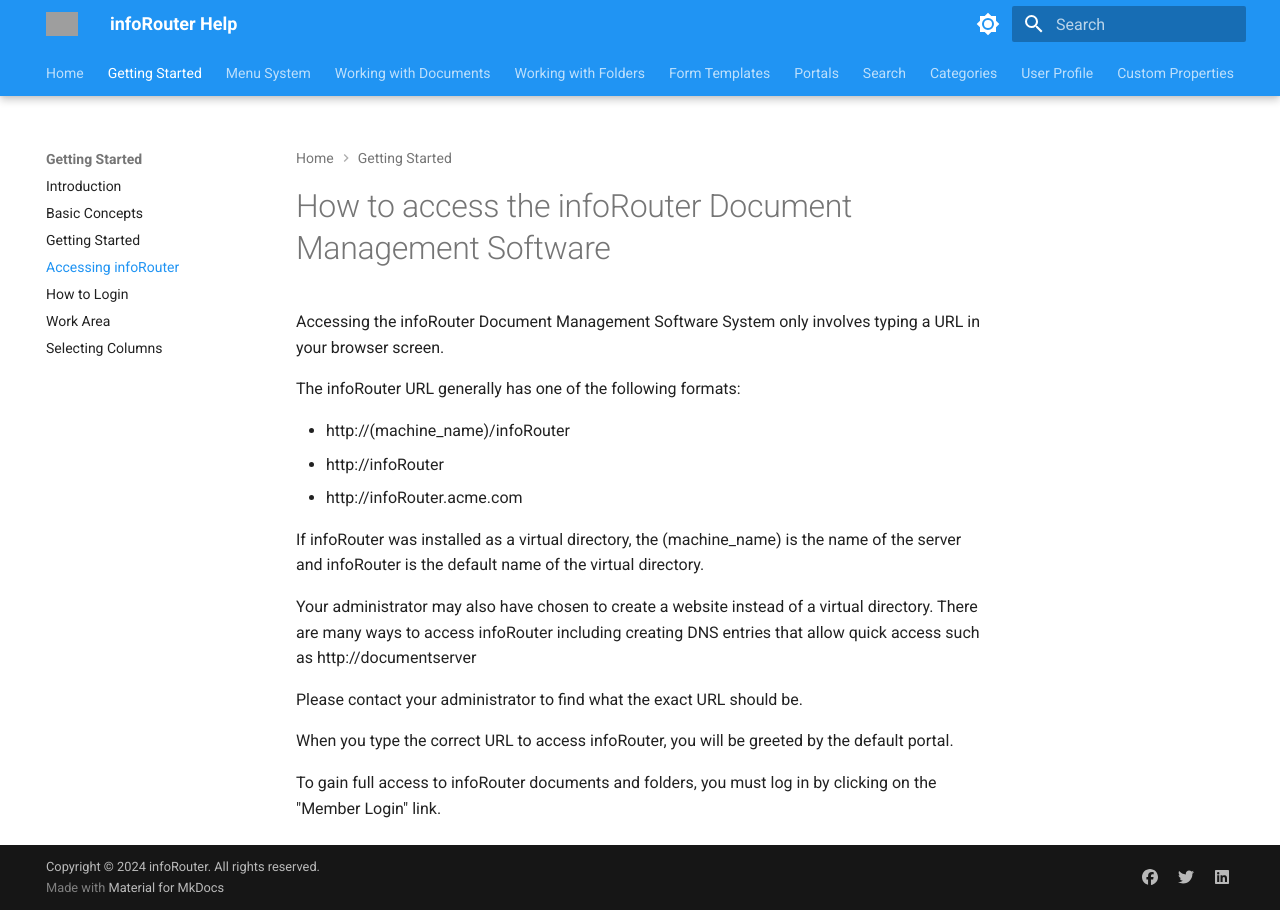
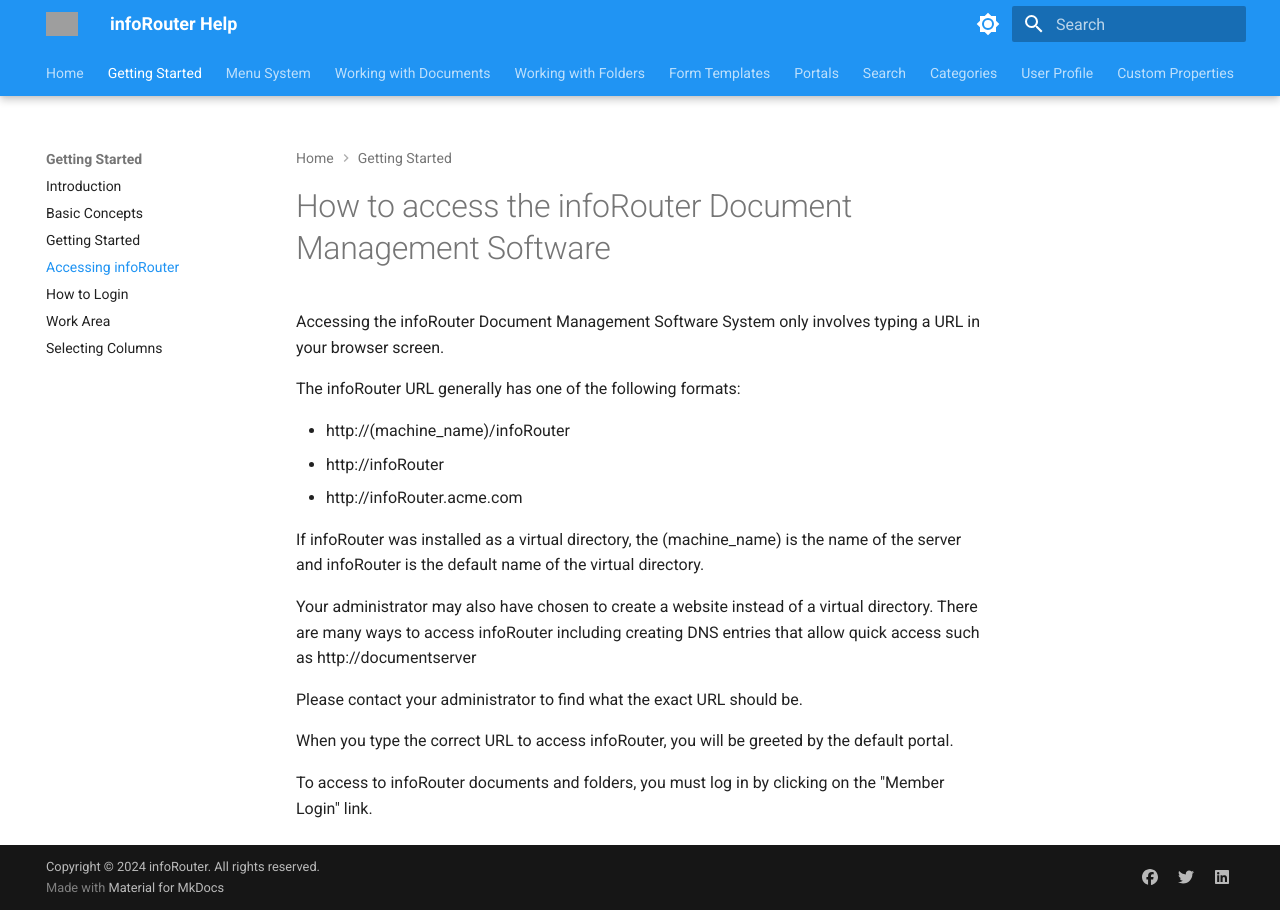
Before and after one commit to orhanyorukoglu/inforouter-help, an MkDocs documentation site: the page built from docs/en/AccessingInfoRouter.md, in a window 1280 px wide. Built offline with MkDocs 1.6.1 and Material for MkDocs 9.7.7, drawn with Linux system fonts in a browser that asks for light colours; grey boxes are pictures that could not be loaded.

Commit message:
Update AccessingInfoRouter.md formatting
- Fix escaped underscores
- Standardize list markers
- Minor text edit

Co-Authored-By: Claude Opus 4.5 <noreply@anthropic.com>

```diff
--- a/docs/en/AccessingInfoRouter.md
+++ b/docs/en/AccessingInfoRouter.md
@@ -4,11 +4,11 @@ Accessing the infoRouter Document Management Software System only involves typin
 
 The infoRouter URL generally has one of the following formats:
 
-* http://(machine\_name)/infoRouter
-* http://infoRouter
-* http://infoRouter.acme.com
+- http://(machine_name)/infoRouter
+- http://infoRouter
+- http://infoRouter.acme.com
 
-If infoRouter was installed as a virtual directory, the (machine\_name) is the name of the server and infoRouter is the default name of the virtual directory.
+If infoRouter was installed as a virtual directory, the (machine_name) is the name of the server and infoRouter is the default name of the virtual directory.
 
 Your administrator may also have chosen to create a website instead of a virtual directory. There are many ways to access infoRouter including creating DNS entries that allow quick access such as http://documentserver
 
@@ -16,4 +16,4 @@ Please contact your administrator to find what the exact URL should be.
 
 When you type the correct URL to access infoRouter, you will be greeted by the default portal.
 
-To gain full access to infoRouter documents and folders, you must log in by clicking on the "Member Login" link.
+To access to infoRouter documents and folders, you must log in by clicking on the "Member Login" link.
```
